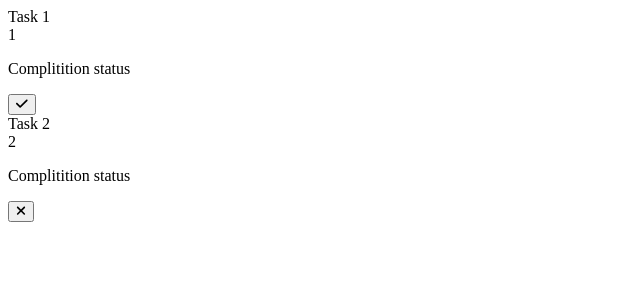
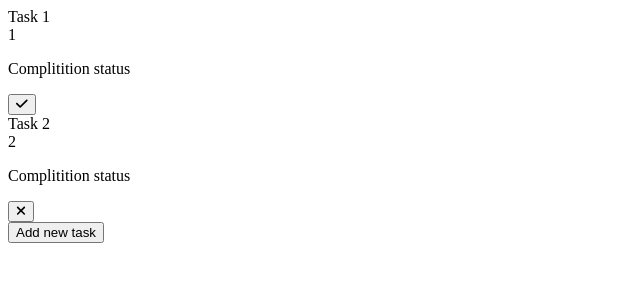
Before and after one commit to Anastasiya-Zhoroven/tasks-app, an Angular app: page / in a window 1280 px wide. Shown: the top 300 px of the page, without its empty margins (0-640 px from the left). Built offline with nearby package versions, Linux system fonts and the light colour scheme.

Commit message:
create service method addTask

```diff
--- a/src/app/app.component.html
+++ b/src/app/app.component.html
@@ -1 +1,2 @@
 <app-task *ngFor="let task of tasks" [taskItem]="task"></app-task>
+<button (click)="addTask()">Add new task</button>
--- a/src/app/app.component.ts
+++ b/src/app/app.component.ts
@@ -15,4 +15,9 @@ export class AppComponent implements OnInit{
   ngOnInit(): void {
     this.tasks = this.taskService.getTasks();
   }
+
+  addTask() {
+    this.taskService.addTask();
+    this.tasks = this.taskService.getTasks();
+  }
 }
--- a/src/app/task.service.ts
+++ b/src/app/task.service.ts
@@ -16,4 +16,13 @@ export class TaskService {
     return this.tasks;
   }
 
+  addTask() {
+    let newTask:Task = {
+      id: this.tasks.length + 1,
+      title: `Task ${this.tasks.length + 1}`,
+      completed: false
+    }
+    this.tasks.push(newTask);
+  }
+
 }
```
